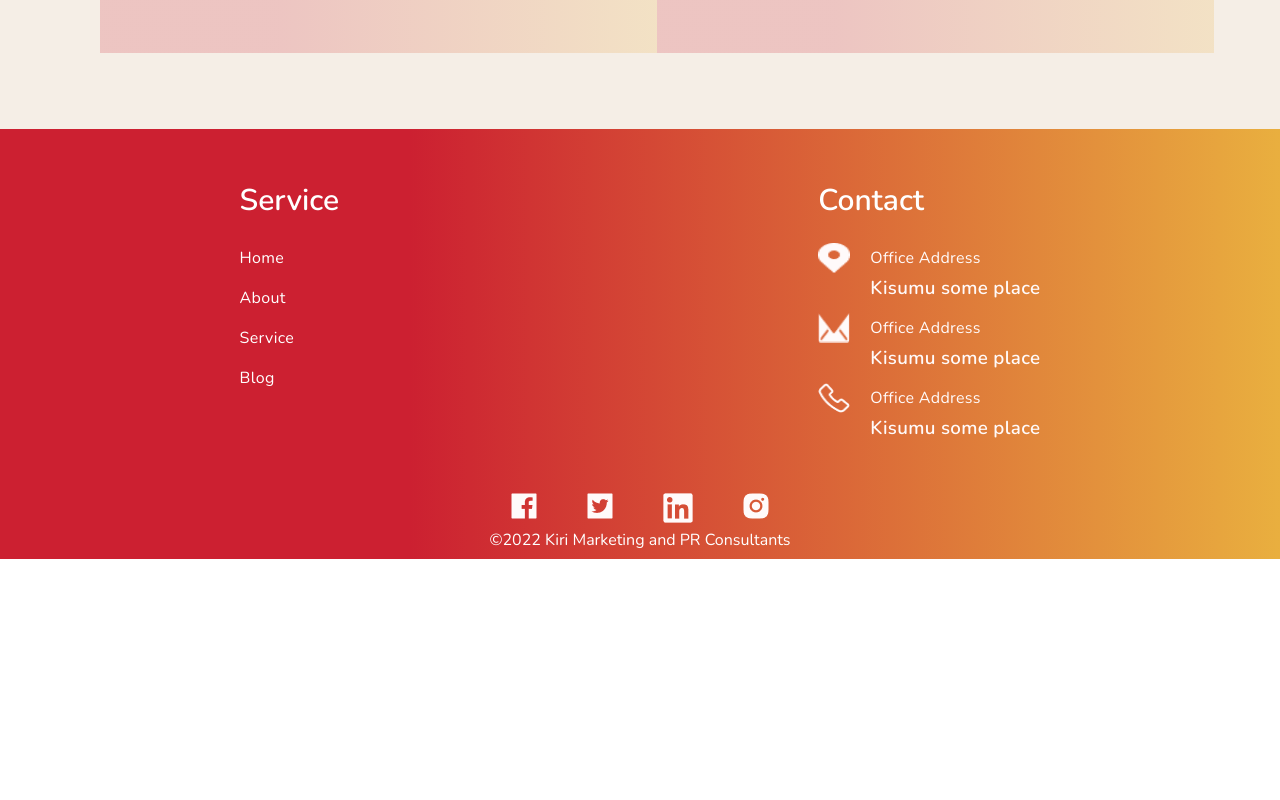
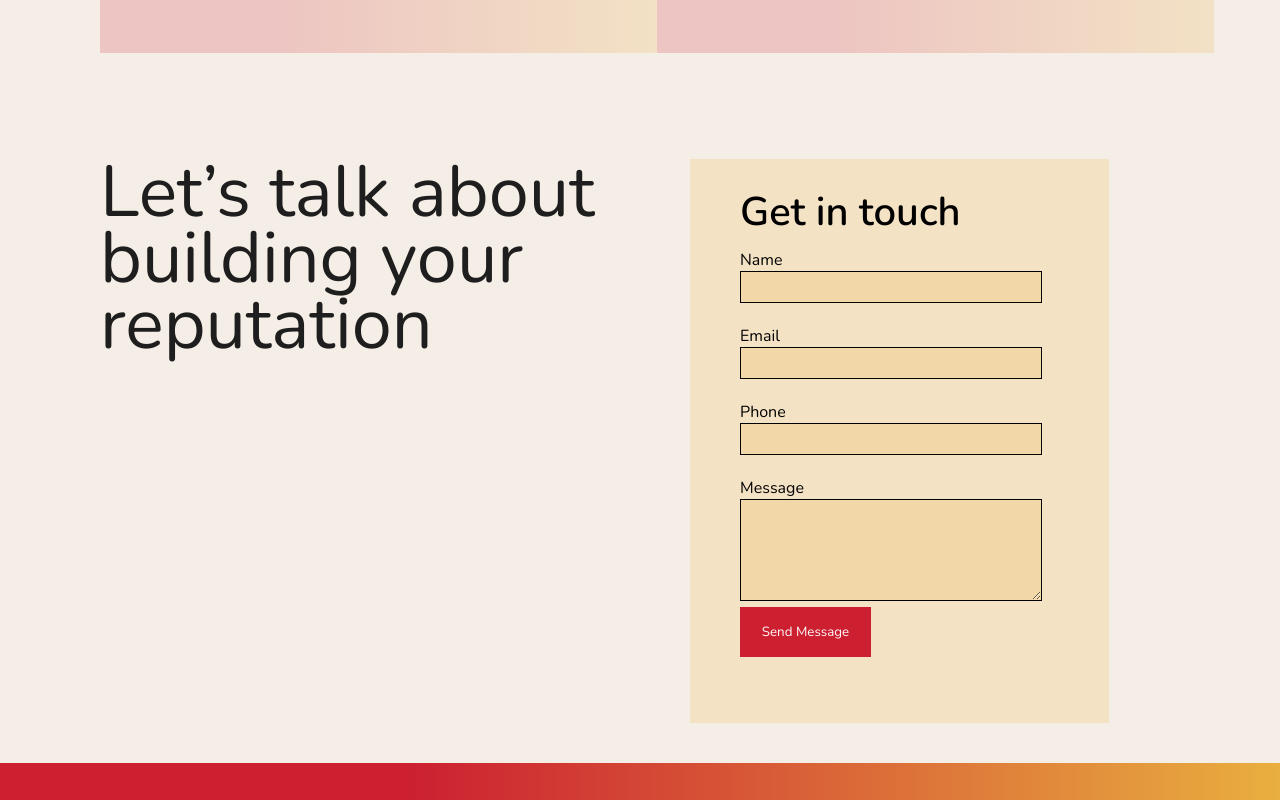
Before and after one commit to Imranyy/Kiri, a React (Create React App) app: page / in a window 1280 px wide. Shown: the part 2160-2960 px from the top of the page. Before the commit the page ends 2719 px from the top, so only its background shows below. Built offline with nearby package versions, Linux system fonts and the light colour scheme.

Commit message:
done with talk more section

```diff
--- a/src/App.css
+++ b/src/App.css
@@ -54,6 +54,8 @@ nav ul a:hover{
 button{
   cursor: pointer;
 }
+
+/* about section */
 .about{
   background: rgb(245, 238, 230);
   padding-left: 100px;
@@ -83,6 +85,7 @@ button{
   width: 430px;
   height: 450px;
 }
+
 /* picture section */
 .pic-grid{
   display: grid;
@@ -109,6 +112,7 @@ button{
   height: 300px;
   background: linear-gradient(180deg, rgba(0, 0, 0, 0) 34.01%, rgba(0, 0, 0, 0.8) 81.77%), url('./media/Training\ Image.png');
 }
+
 /* testimony */
 .testimony{
   background: rgb(245, 238, 230);
@@ -161,6 +165,56 @@ button{
   max-width: 100%;
 }
 
+/* talk more section */
+.talk-more{
+  background: rgb(245, 238, 230);
+  padding-left: 100px;
+  padding-right: 100px;
+  padding-top: 30px;
+  padding-bottom: 40px;
+}
+.grid-talk-more{
+  display: grid;
+  grid-template-columns: repeat(2,1fr);
+  max-width: 100%;
+}
+.grid-talk-1 h1{
+  font-style: normal;
+  font-weight: 400;
+  font-size: 72px;
+  line-height: 66px;
+
+  color: #1E1E1E;
+}
+.grid-talk-2{
+  margin-left: 50px;
+}
+.grid-talk-2 form{
+  padding-top: 26px;
+  padding-left: 50px;
+  width: 369px;
+  height: 538px;
+  background: rgba(233, 175, 63, 0.2);
+}
+.grid-talk-2 form input{
+  background: rgba(233, 175, 63, 0.2);
+  border: 0.5px solid #000000;
+  width: 300px;
+  height: 30px;
+}
+.grid-talk-2 form textarea{
+  background: rgba(233, 175, 63, 0.2);
+  border: 0.5px solid #000000;
+  width: 300px;
+  height: 100px;
+}
+.grid-talk-2 form button{
+  border: none;
+  width: 131px;
+  height: 50px;
+  background: #CC2031;
+  color: #FFFAFA;
+}
 /* footer */
 footer{
   color:#ffffff;
--- a/src/pages/Home.js
+++ b/src/pages/Home.js
@@ -87,6 +87,29 @@ function Home(props) {
                     </div>
                 </div>
             </div>
+            {/* talk more section */}
+            <div className='talk-more'>
+                <div className='grid-talk-more'>
+                    <div className='grid-talk-1'>
+                        <h1>Let’s talk about building your reputation</h1>
+                    </div>
+                    <div className='grid-talk-2'>
+                        <form>
+                            <h3 style={{marginBottom:"20px",width:"242px",height:"44px",fontSize:'40px',fontWeight:'bolder'}}>Get in touch</h3>
+                            <label>Name</label><br/>
+                            <input/><br/><br/>
+                            <label>Email</label><br/>
+                            <input/><br/><br/>
+                            <label>Phone</label><br/>
+                            <input/><br/><br/>
+                            <label>Message</label><br/>
+                            <textarea></textarea><br/>
+                            <button>Send Message</button>
+                        </form>
+                    </div>
+                </div>
+            </div>
+
             <Footer/>
         </>
     );
```
